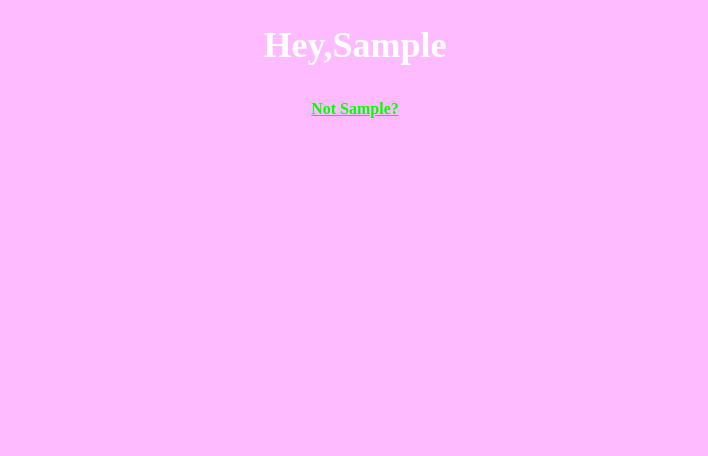
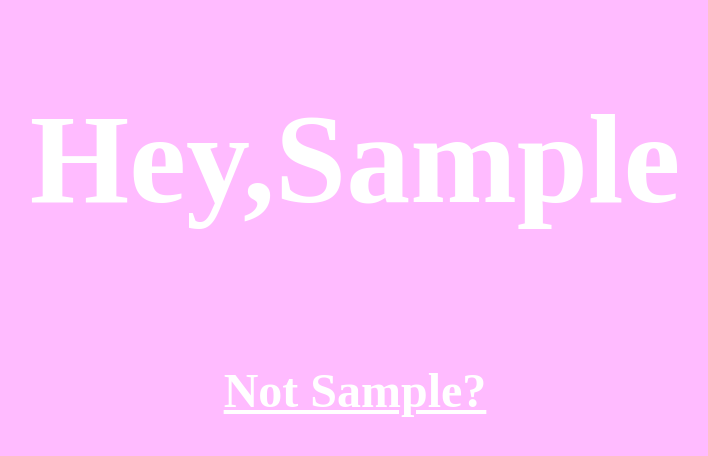
Before and after one commit to Vivek2k20/FlaskDemo, a Flask app: template templates/index.html in a window 1280 px wide. Shown: the top 456 px of the page, without its empty margins (285-993 px from the left). Run offline with Flask 2, Linux system fonts and the light colour scheme; the template is opened without the code that fills it: most values are stand-ins (such as "Sample title", 1, 10 or a date in 2020).

Commit message:
Changed Animation

```diff
--- a/Static/css/main.css
+++ b/Static/css/main.css
@@ -1,8 +1,10 @@
 @keyframes one {
     0% {
+        font-size: 0%;
         background-color: #fff;
     }
     100% {
+        font-size: 400%;
         background-color: #fbf;
     }
 }
@@ -10,14 +12,14 @@
 body {
     background-color: #fbf;
     color: #fff;
-    font-size: large;
+    font-size: 400%;
     text-align: center;
     animation-name: one;
     animation-duration: 4s;
 }
 
 a {
-    color: #0f0;
-    font-size: medium;
+    color: #fff;
+    font-size: 50%;
     text-align: center;
 }
```
